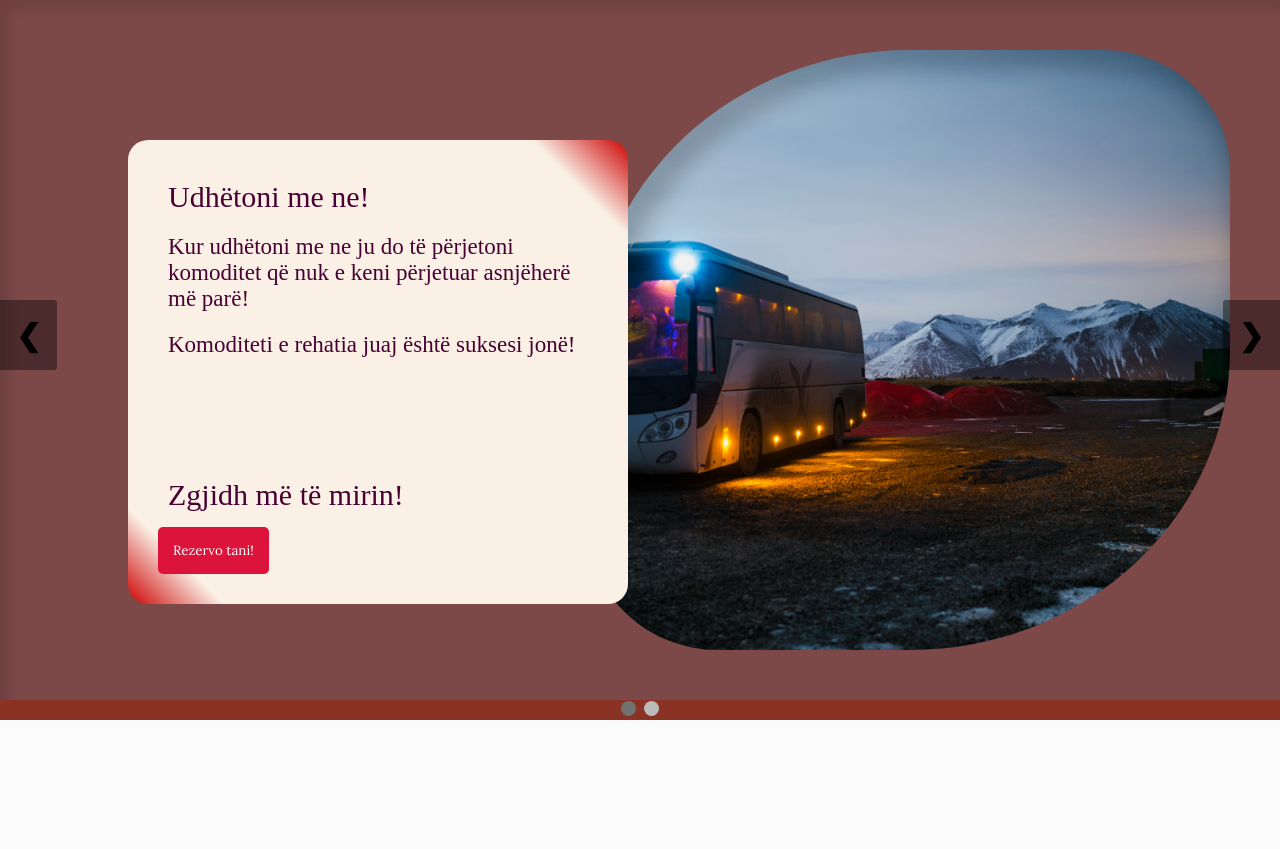
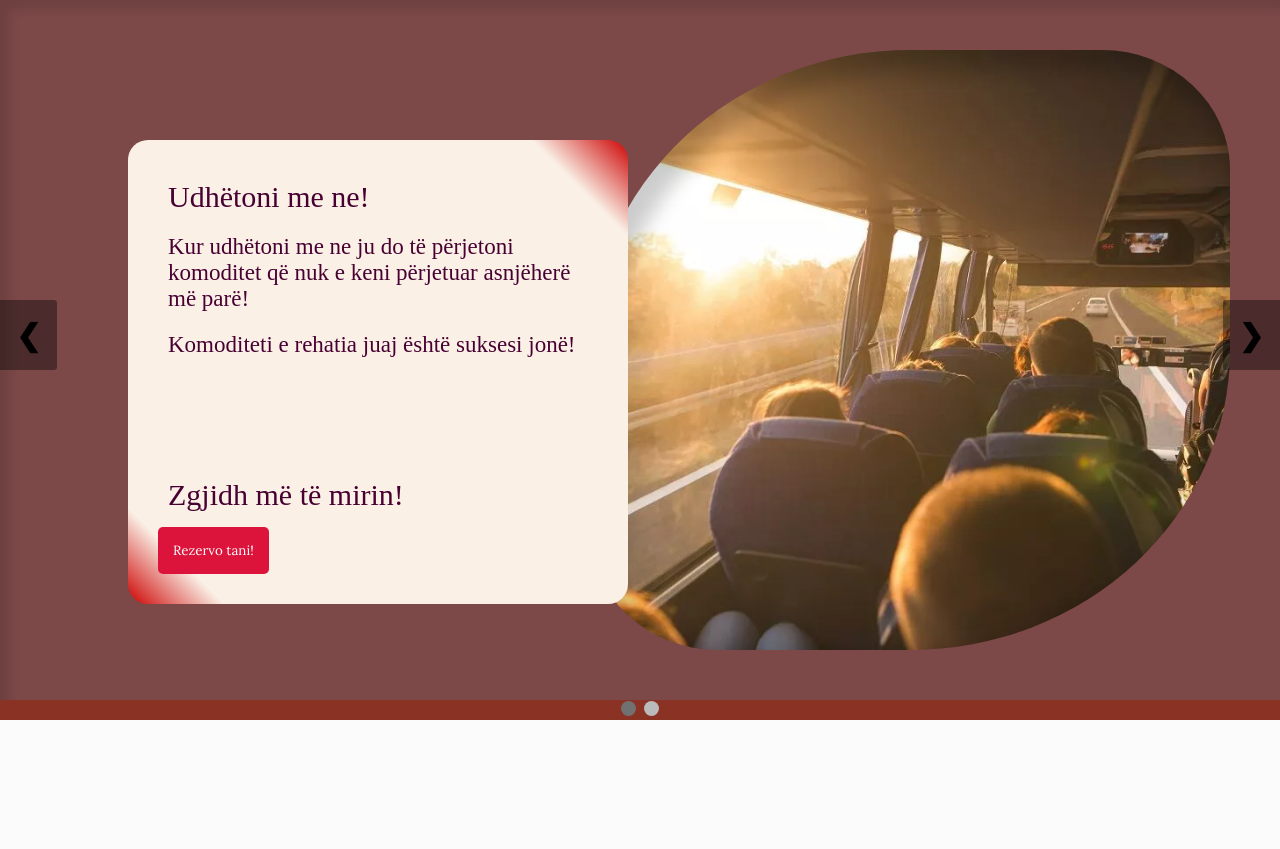
Before and after one commit to kanitasadiku/WEBProject-AgjensioniTuristik, a PHP site: page /html/index.html in a window 1280 px wide. Shown: the part 100-949 px from the top of the page. Run offline with PHP 8.4, Linux system fonts and the light colour scheme; some libraries are stand-ins or nearby versions.

Commit message:
kshyri fotot te main page a po doken se i ndrrova

```diff
--- a/css/style.css
+++ b/css/style.css
@@ -85,7 +85,7 @@ button:hover {
     justify-content: flex-end;
 }
 .background1{
-    background: url(../img/background.jpg);
+    background: url(../img/bus1.webp);
     background-size: cover;
     background-repeat: no-repeat;
     background-position: center;
@@ -96,7 +96,7 @@ button:hover {
     box-shadow: inset 10px 10px 20px 10px rgba(0,0,0,0.2);
 }
 .background2 {
-    background: url(../img/background1.jpg);
+    background: url(../img/bus3.jpg);
     background-size: cover;
     background-repeat: no-repeat;
     background-position:right;
```
Also changed, not shown: img/bus1.webp (added), img/bus2.webp (added), img/bus3.jpg (added), img/bus5.jpg (added).
